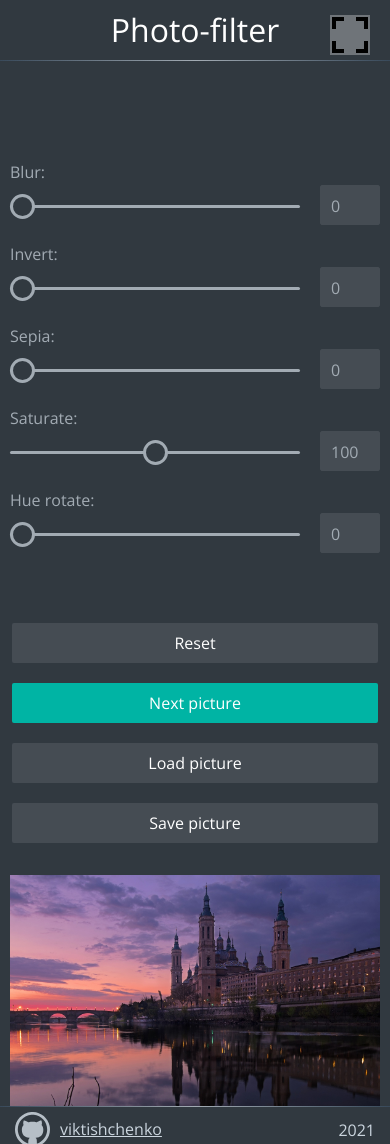
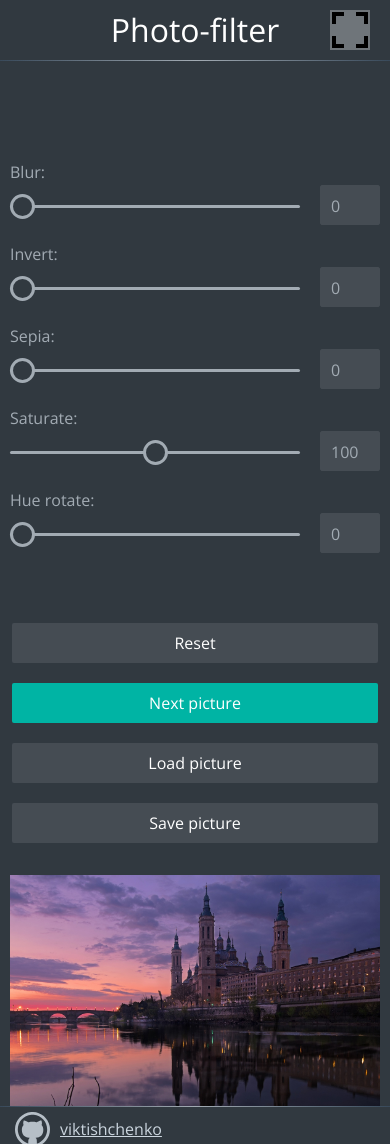
Before and after one commit to viktishchenko/tasks, a plain HTML site: page photo-filter/index.html in a window 390 px wide. Shown: the top 1144 px of the page. Drawn offline with nearby package versions, Linux system fonts and the light colour scheme.

Commit message:
fix: css nuances

```diff
--- a/photo-filter/index.html
+++ b/photo-filter/index.html
@@ -107,7 +107,7 @@
           rel="noopener noreferrer"
           >viktishchenko</a
         >
-        <span class="year">2021</span>
+        <span class="year"></span>
       </div>
     </footer>
     <button class="fullscreen openfullscreen"></button>
--- a/photo-filter/style.css
+++ b/photo-filter/style.css
@@ -179,9 +179,9 @@ img {
     hue-rotate(var(--hue, 0deg));
 }
 .fullscreen {
-  position: fixed;
-  top: 120px;
-  right: 40px;
+  position: absolute;
+  top: 10px;
+  right: 20px;
   width: 40px;
   height: 40px;
   background-color: rgba(255, 255, 255, 0.3);
@@ -267,12 +267,6 @@ img {
   .editor {
     max-width: 100%;
   }
-  .fullscreen {
-    top: 15px;
-    right: 20px;
-    width: 40px;
-    height: 40px;
-  }
 }
 @media (max-width: 375px) {
   .btn {
```
